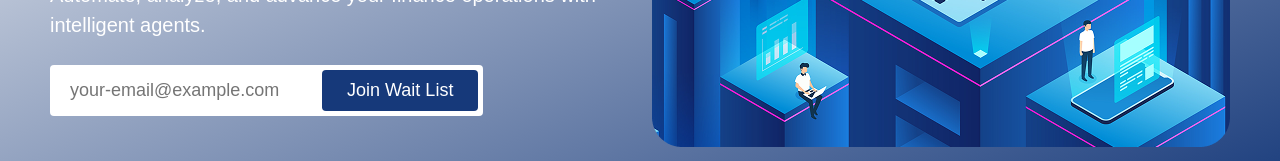
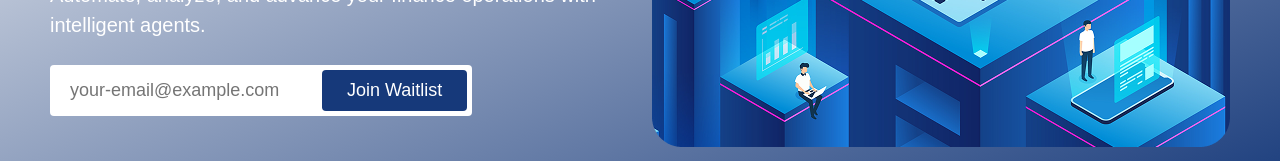
Before and after one commit to lawellwilhelm-me/clearledgdr, a plain HTML site: page index.html in a window 1280 px wide. Shown: the part 401-562 px from the top of the page. Drawn offline with Linux system fonts and the light colour scheme.

Commit message:
Correct spelling mistakes

```diff
--- a/index.html
+++ b/index.html
@@ -27,7 +27,7 @@
                 <p>Automate, analyze, and advance your finance operations with intelligent agents.</p>
                 <form class="wait-list-form">
                     <input type="email" name="email" id="email" placeholder="your-email@example.com">
-                    <button type="submit" class="wait-list-btn">Join Wait List</button>
+                    <button type="submit" class="wait-list-btn">Join Waitlist</button>
                 </form>
             </div>
             <img src="images/hero-image.png.png" alt="finance automation system">
```
